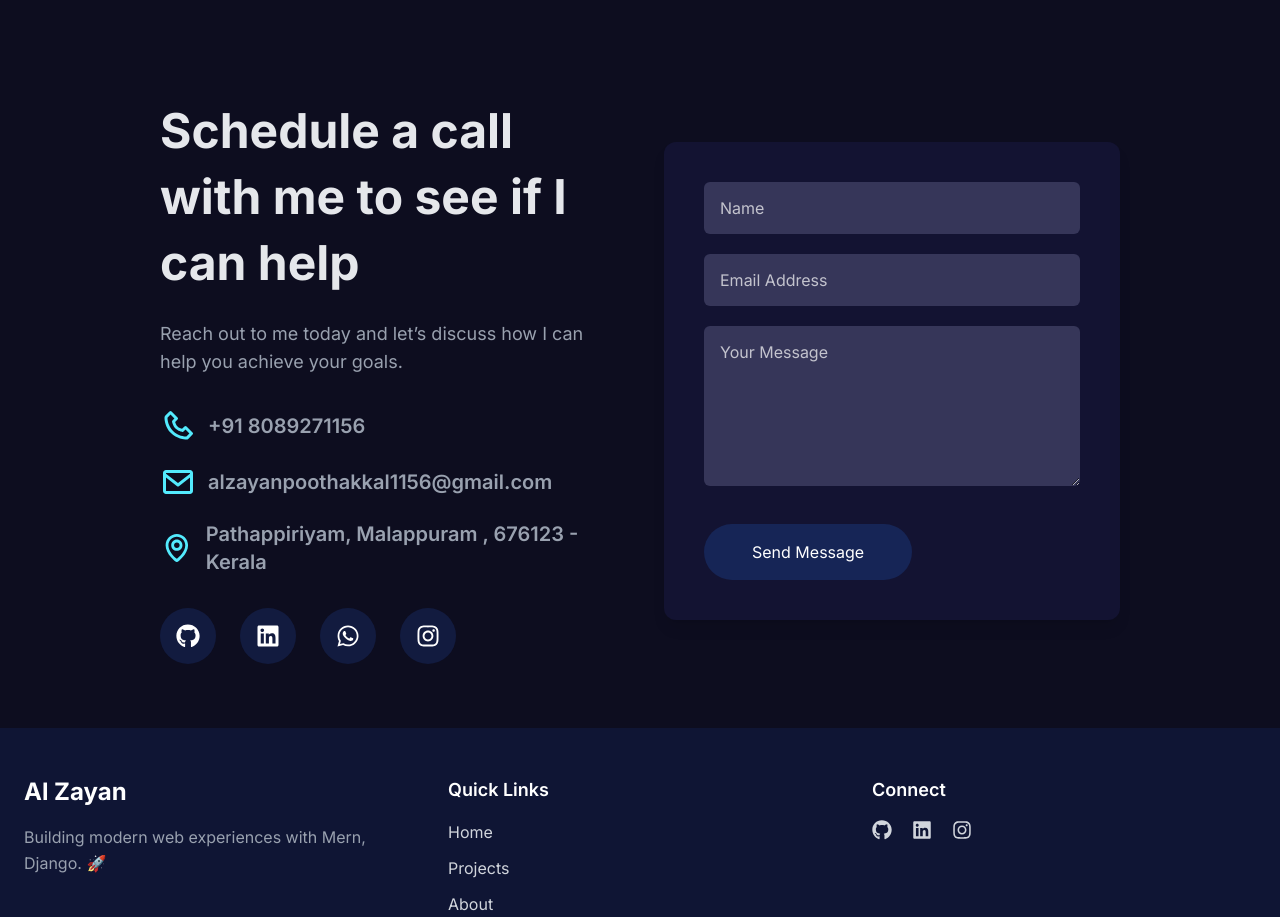
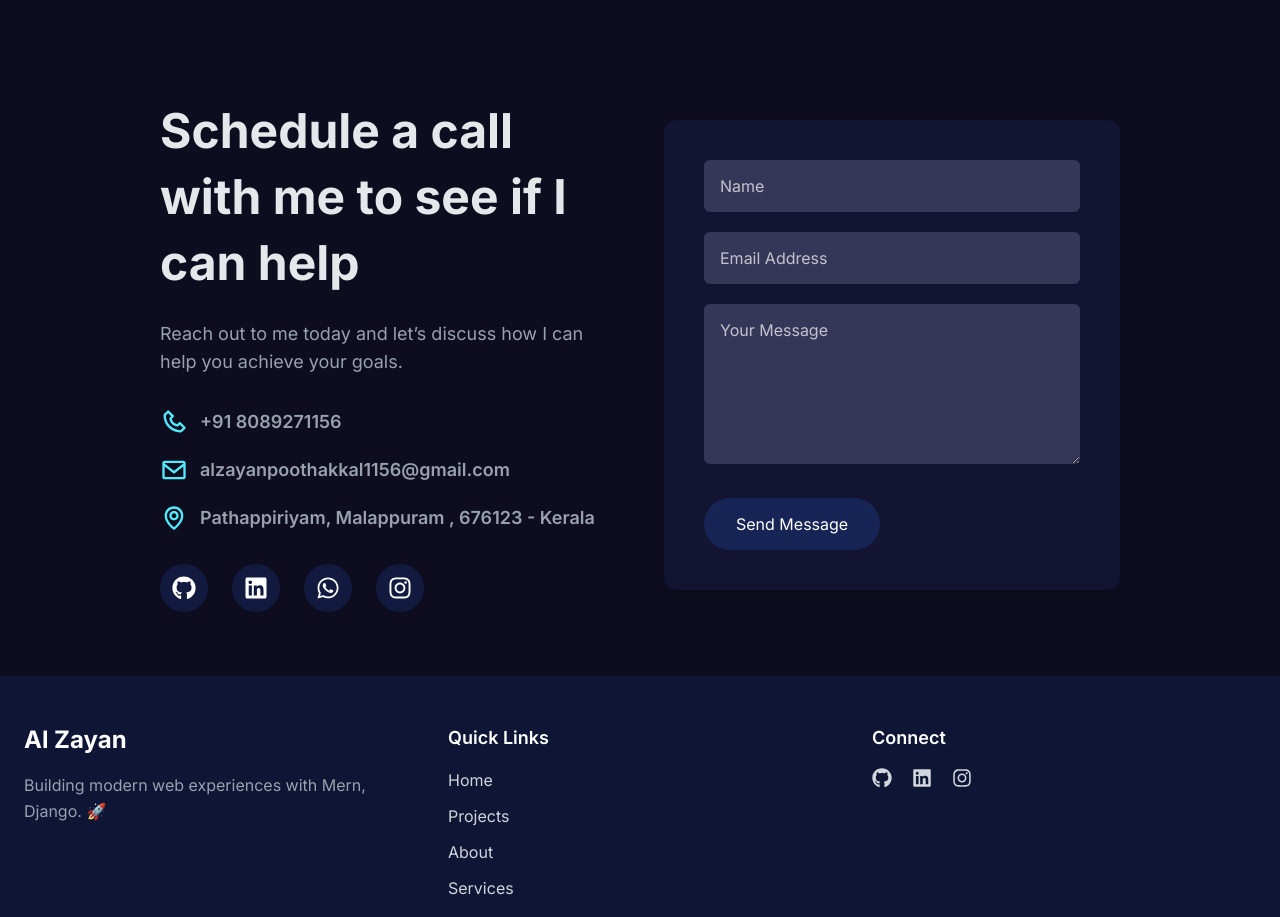
Before and after one commit to zayaaan-al/MyPortfolio, a Next.js app: page / in a window 1280 px wide. Shown: the part 5140-6057 px from the top of the page. Built offline with nearby package versions, Linux system fonts and the light colour scheme.

Commit message:
updated contact

```diff
--- a/app/components/Home/Contact/Contact.tsx
+++ b/app/components/Home/Contact/Contact.tsx
@@ -1,130 +1,140 @@
-import React from "react";
+import React, { useRef } from "react";
 import { BiEnvelope, BiMap, BiPhone } from "react-icons/bi";
 import { FaGithub, FaInstagram, FaLinkedin, FaWhatsapp } from "react-icons/fa";
+import emailjs from "@emailjs/browser";
 
-const Contact = () => {
+const Contact: React.FC = () => {
+  const formRef = useRef<HTMLFormElement | null>(null);
+
+const sendEmail = async (e: React.FormEvent<HTMLFormElement>) => {
+  e.preventDefault();
+  if (!formRef.current) return;
+
+  const formElements = formRef.current.elements as HTMLFormControlsCollection;
+  const name = (formElements.namedItem("name") as HTMLInputElement).value;
+  const email = (formElements.namedItem("email") as HTMLInputElement).value;
+  const message = (formElements.namedItem("message") as HTMLTextAreaElement).value;
+
+  try {
+    // 1️⃣ Send your contact notification to yourself
+    await emailjs.sendForm(
+      "service_6n3vk1b",       // Your Service ID
+      "template_pmdsmg9",      // Your template for receiving messages
+      formRef.current,
+      "JShVS6g4TJexxD4a1"     // Public Key
+    );
+
+    // 2️⃣ Send auto-reply to the user
+    await emailjs.send(
+      "service_6n3vk1b",
+      "template_c4w0ltl",      // ✅ Your auto-reply template ID
+      { name, email, message }, // variables for the template
+      "JShVS6g4TJexxD4a1"      // Public Key
+    );
+
+    alert("✅ Message sent successfully!");
+    formRef.current.reset();
+  } catch (error: any) {
+    console.error(error.text || error);
+    alert("❌ Failed to send message. Try again.");
+  }
+};
+
+
   return (
     <div id="contact" className="pt-16 pb-16">
       <div className="w-[95%] sm:w-[90%] md:w-[85%] lg:w-[75%] mx-auto grid grid-cols-1 lg:grid-cols-2 gap-12 items-center">
-     {/* text content */}
+        {/* Text Content */}
         <div className="text-left">
-  <h1 className="text-3xl sm:text-3xl md:text-4xl lg:text-5xl font-bold text-gray-200 leading-snug">
+          <h1 className="text-3xl md:text-4xl lg:text-5xl font-bold text-gray-200 leading-snug">
             Schedule a call with me to see if I can help
           </h1>
-  <p className="text-gray-400 mt-6 text-sm sm:text-base md:text-lg">
-    Reach out to me today and let’s discuss how I can help you achieve
-    your goals.
+          <p className="text-gray-400 mt-6 text-base md:text-lg">
+            Reach out to me today and let’s discuss how I can help you achieve your goals.
           </p>
 
+          {/* Contact Info */}
           <div className="mt-8 space-y-5">
-  {/* Phone */}
-  <a
-    href="tel:+918089271156"
-    className="flex items-center space-x-3 hover:text-cyan-300 transition"
-  >
-    <BiPhone className="w-7 h-7 sm:w-9 sm:h-9 text-cyan-300" />
-    <p className="text-base sm:text-lg md:text-xl font-semibold text-gray-400">
-      +91 8089271156
-    </p>
+            <a href="tel:+918089271156" className="flex items-center space-x-3 hover:text-cyan-300 transition">
+              <BiPhone className="w-7 h-7 text-cyan-300" />
+              <p className="text-lg font-semibold text-gray-400">+91 8089271156</p>
             </a>
 
-  {/* Email */}
-  <a
-    href="mailto:alzayanpoothakkal1156@gmail.com"
-    className="flex items-center space-x-3 hover:text-cyan-300 transition"
-  >
-    <BiEnvelope className="w-7 h-7 sm:w-9 sm:h-9 text-cyan-300" />
-    <p className="text-base sm:text-lg md:text-xl font-semibold text-gray-400 break-all">
+            <a href="mailto:alzayanpoothakkal1156@gmail.com" className="flex items-center space-x-3 hover:text-cyan-300 transition">
+              <BiEnvelope className="w-7 h-7 text-cyan-300" />
+              <p className="text-lg font-semibold text-gray-400 break-all">
                 alzayanpoothakkal1156@gmail.com
               </p>
             </a>
 
-  {/* Address */}
             <a
               href="https://www.google.com/maps/search/?api=1&query=Pathappiriyam,+Malappuram,+676123,+Kerala"
               target="_blank"
               rel="noopener noreferrer"
               className="flex items-center space-x-3 hover:text-cyan-300 transition"
             >
-    <BiMap className="w-7 h-7 sm:w-9 sm:h-9 text-cyan-300" />
-    <p className="text-base sm:text-lg md:text-xl font-semibold text-gray-400">
+              <BiMap className="w-7 h-7 text-cyan-300" />
+              <p className="text-lg font-semibold text-gray-400">
                 Pathappiriyam, Malappuram , 676123 - Kerala
               </p>
             </a>
           </div>
 
-{/* social icons */}
+          {/* Social Icons */}
           <div className="flex mt-8 space-x-4 sm:space-x-6">
-  {/* GitHub */}
-  <a
-    href="https://github.com/zayaaan-al"
-    target="_blank"
-    rel="noopener noreferrer"
-    aria-label="GitHub"
-    className="w-12 h-12 sm:w-14 sm:h-14 bg-blue-950/60 rounded-full flex items-center justify-center hover:bg-black transition-all duration-300"
-  >
+            <a href="https://github.com/zayaaan-al" target="_blank" rel="noopener noreferrer" aria-label="GitHub"
+              className="w-12 h-12 bg-blue-950/60 rounded-full flex items-center justify-center hover:bg-black transition-all">
               <FaGithub className="text-white w-6 h-6" />
             </a>
-
-  {/* LinkedIn */}
-  <a
-    href="https://www.linkedin.com/in/zayaaan-al/"
-    target="_blank"
-    rel="noopener noreferrer"
-    aria-label="LinkedIn"
-    className="w-12 h-12 sm:w-14 sm:h-14 bg-blue-950/60 rounded-full flex items-center justify-center hover:bg-blue-900 transition-all duration-300"
-  >
+            <a href="https://www.linkedin.com/in/zayaaan-al/" target="_blank" rel="noopener noreferrer" aria-label="LinkedIn"
+              className="w-12 h-12 bg-blue-950/60 rounded-full flex items-center justify-center hover:bg-blue-900 transition-all">
               <FaLinkedin className="text-white w-6 h-6" />
             </a>
-
-  {/* WhatsApp */}
-  <a
-    href="https://wa.me/918089271156"
-    target="_blank"
-    rel="noopener noreferrer"
-    aria-label="WhatsApp"
-    className="w-12 h-12 sm:w-14 sm:h-14 bg-blue-950/60 rounded-full flex items-center justify-center hover:bg-green-500 transition-all duration-300"
-  >
+            <a href="https://wa.me/918089271156" target="_blank" rel="noopener noreferrer" aria-label="WhatsApp"
+              className="w-12 h-12 bg-blue-950/60 rounded-full flex items-center justify-center hover:bg-green-500 transition-all">
               <FaWhatsapp className="text-white w-6 h-6" />
             </a>
-
-  {/* Instagram */}
-  <a
-    href="https://www.instagram.com/zayaaan.al/"
-    target="_blank"
-    rel="noopener noreferrer"
-    aria-label="Instagram"
-    className="w-12 h-12 sm:w-14 sm:h-14 bg-blue-950/60 rounded-full flex items-center justify-center hover:bg-pink-500 transition-all duration-300"
-  >
+            <a href="https://www.instagram.com/zayaaan.al/" target="_blank" rel="noopener noreferrer" aria-label="Instagram"
+              className="w-12 h-12 bg-blue-950/60 rounded-full flex items-center justify-center hover:bg-pink-500 transition-all">
               <FaInstagram className="text-white w-6 h-6" />
             </a>
           </div>
-
         </div>
 
-
-        {/* form */}
-        <div data-aos="zoom-in"
-        data-aos-anchor-placement="top-center"
-        data-aos-delay="0" className="p-5 sm:p-8 md:p-10 bg-[#131332] rounded-xl shadow-lg">
+        {/* Form */}
+        <form
+          ref={formRef}
+          onSubmit={sendEmail}
+          data-aos="zoom-in"
+          className="p-5 sm:p-8 md:p-10 bg-[#131332] rounded-xl shadow-lg"
+        >
           <input
             type="text"
+            name="name"
             placeholder="Name"
-            className="px-4 py-3.5 bg-[#363659] text-white outline-none rounded-md w-full placeholder:text-white/70 text-sm sm:text-base"
+            required
+            className="px-4 py-3.5 bg-[#363659] text-white rounded-md w-full placeholder:text-white/70"
           />
           <input
             type="email"
+            name="email"
             placeholder="Email Address"
-            className="px-4 py-3.5 mt-5 bg-[#363659] text-white outline-none rounded-md w-full placeholder:text-white/70 text-sm sm:text-base"
+            required
+            className="px-4 py-3.5 mt-5 bg-[#363659] text-white rounded-md w-full placeholder:text-white/70"
           />
           <textarea
+            name="message"
             placeholder="Your Message"
-            className="px-4 py-3.5 mt-5 bg-[#363659] text-white outline-none rounded-md w-full placeholder:text-white/70 h-[9rem] sm:h-[10rem] text-sm sm:text-base"
-          ></textarea>
-          <button className="mt-7 sm:mt-8 px-8 sm:px-10 md:px-12 py-3.5 sm:py-4 bg-blue-950 hover:bg-blue-900 transition-all duration-300 cursor-pointer text-white rounded-full w-full sm:w-auto">
+            required
+            className="px-4 py-3.5 mt-5 bg-[#363659] text-white rounded-md w-full h-[9rem] sm:h-[10rem] placeholder:text-white/70"
+          />
+          <button
+            type="submit"
+            className="mt-7 px-8 py-3.5 bg-blue-950 hover:bg-blue-900 transition-all text-white rounded-full w-full sm:w-auto"
+          >
             Send Message
           </button>
-        </div>
+        </form>
       </div>
     </div>
   );
--- a/package.json
+++ b/package.json
@@ -9,6 +9,7 @@
     "lint": "next lint"
   },
   "dependencies": {
+    "@emailjs/browser": "^4.4.1",
     "@tsparticles/engine": "^3.9.1",
     "@tsparticles/react": "^3.0.0",
     "@tsparticles/slim": "^3.9.1",
```
Also changed, not shown: 1 other file (tests, documents, lock files or other folders). Lines whose indentation alone changed are shown as unchanged.
